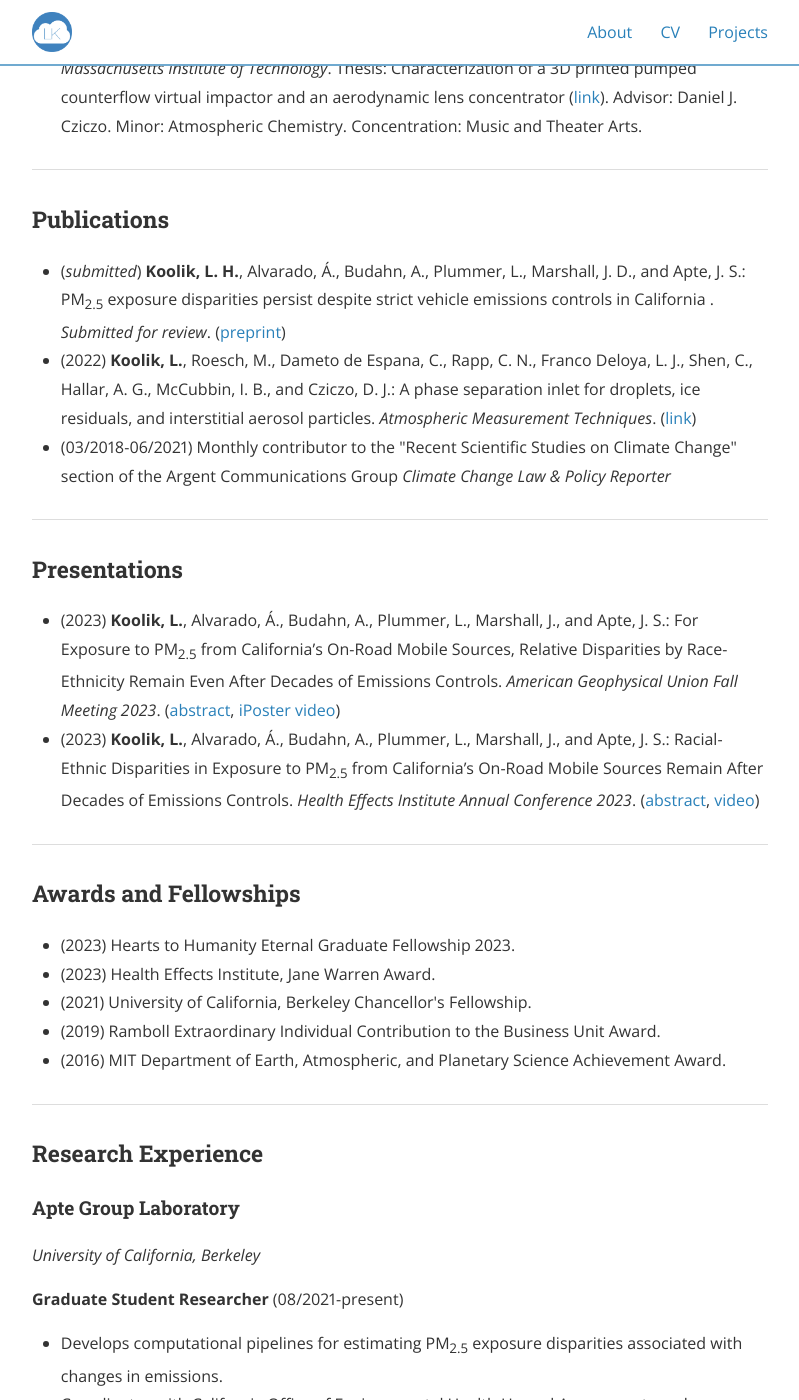
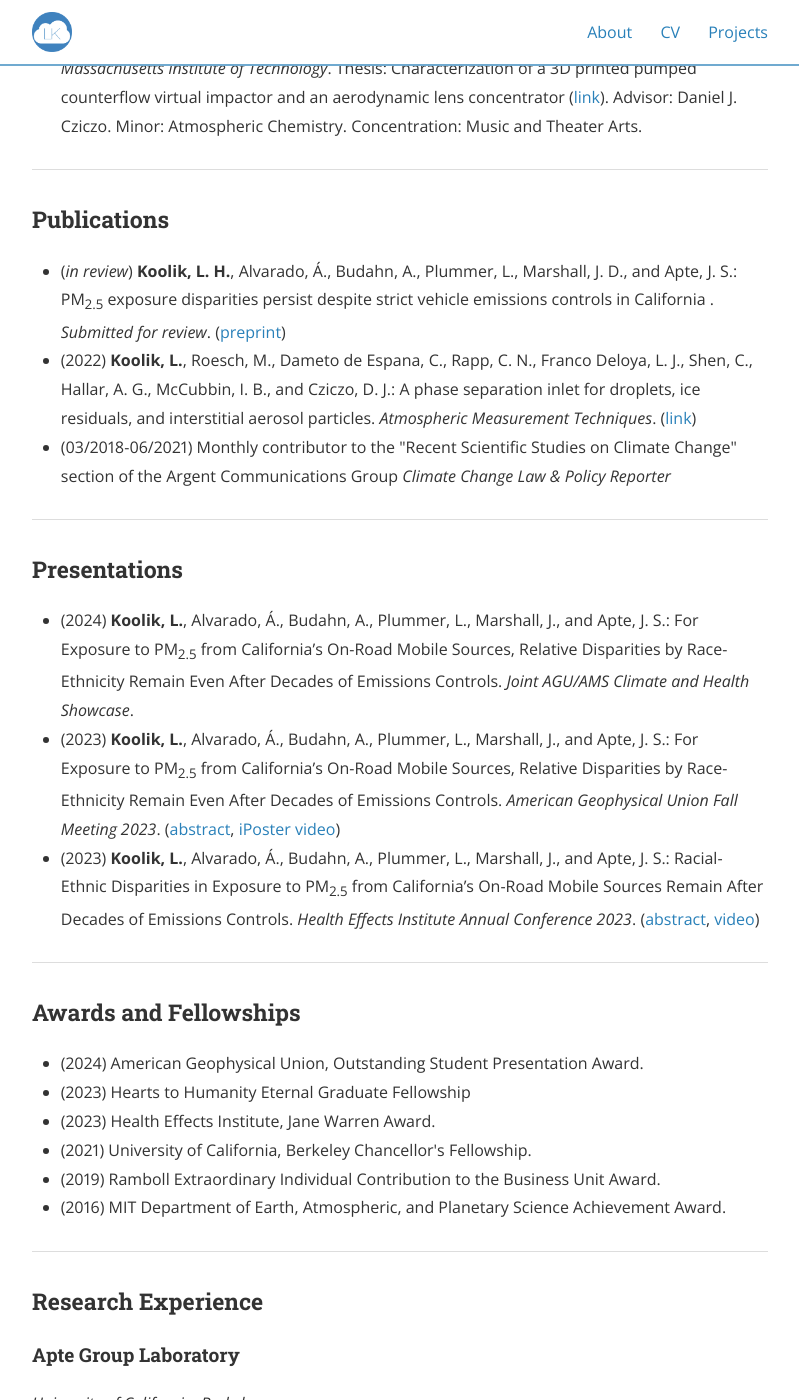
Before and after one commit to lkoolik/lkoolik.github.io, a Jekyll site: the page built from cv.md, in a window 1280 px wide and 1400 px high, scrolled down 509 px. Shown: the whole window, without its empty margins (240-1039 px from the left). Built offline with Jekyll 4.4.1, drawn with Linux system fonts in a browser that asks for light colours; nearby versions of some CDN libraries; some of the changed text lies outside the part shown.

Commit message:
Update cv.md

```diff
--- a/cv.md
+++ b/cv.md
@@ -20,7 +20,7 @@ main_nav: true
 
 <h3>Publications</h3>
 <ul>
-  <li>(<i>submitted</i>) <b>Koolik, L. H.</b>, Alvarado, Á., Budahn, A., Plummer, L., Marshall, J. D., and Apte, J. S.: PM<sub>2.5</sub> exposure disparities persist despite strict vehicle emissions controls in California
+  <li>(<i>in review</i>) <b>Koolik, L. H.</b>, Alvarado, Á., Budahn, A., Plummer, L., Marshall, J. D., and Apte, J. S.: PM<sub>2.5</sub> exposure disparities persist despite strict vehicle emissions controls in California
 . <i> Submitted for review</i>. (<a href="https://doi.org/10.26434/chemrxiv-2023-669ws">preprint</a>)</li>
   <li>(2022) <b>Koolik, L.</b>, Roesch, M., Dameto de Espana, C., Rapp, C. N., Franco Deloya, L. J., Shen, C., Hallar, A. G., McCubbin, I. B., and Cziczo, D. J.: A phase separation inlet for droplets, ice residuals, and interstitial aerosol particles. <i> Atmospheric Measurement Techniques</i>. (<a href="https://doi.org/10.5194/amt-15-3213-2022">link</a>)</li>
   <li>(03/2018-06/2021) Monthly contributor to the "Recent Scientific Studies on Climate Change" section of the Argent Communications Group <i>Climate Change Law & Policy Reporter</i></li>
@@ -30,6 +30,7 @@ main_nav: true
 
 <h3>Presentations</h3>
 <ul>
+  <li>(2024) <b>Koolik, L.</b>, Alvarado, Á., Budahn, A., Plummer, L., Marshall, J., and Apte, J. S.: For Exposure to PM<sub>2.5</sub> from California’s On-Road Mobile Sources, Relative Disparities by Race-Ethnicity Remain Even After Decades of Emissions Controls. <i> Joint AGU/AMS Climate and Health Showcase</i>. </li>
   <li>(2023) <b>Koolik, L.</b>, Alvarado, Á., Budahn, A., Plummer, L., Marshall, J., and Apte, J. S.: For Exposure to PM<sub>2.5</sub> from California’s On-Road Mobile Sources, Relative Disparities by Race-Ethnicity Remain Even After Decades of Emissions Controls. <i> American Geophysical Union Fall Meeting 2023</i>. (<a href="https://agu.confex.com/agu/fm23/meetingapp.cgi/Paper/1353220">abstract</a>, <a href="https://agu23.ipostersessions.com/Default.aspx?s=FF-09-E2-4C-26-D4-09-E3-C2-CE-6B-CC-C2-18-BF-D0">iPoster video</a>)</li>
   <li>(2023) <b>Koolik, L.</b>, Alvarado, Á., Budahn, A., Plummer, L., Marshall, J., and Apte, J. S.: Racial-Ethnic Disparities in Exposure to PM<sub>2.5</sub> from California’s On-Road Mobile Sources Remain After Decades of Emissions Controls. <i> Health Effects Institute Annual Conference 2023</i>. (<a href="https://www.healtheffects.org/system/files/koolik-abstract-ac2023.pdf">abstract</a>, <a href="https://www.youtube.com/live/o81og34HRfw?si=4AH7Bvb-w2o41OHT">video</a>)</li>
 </ul>
@@ -38,7 +39,8 @@ main_nav: true
 
 <h3>Awards and Fellowships</h3>
 <ul>
-  <li>(2023) Hearts to Humanity Eternal Graduate Fellowship 2023.</li>
+  <li>(2024) American Geophysical Union, Outstanding Student Presentation Award.</li>
+  <li>(2023) Hearts to Humanity Eternal Graduate Fellowship</li>
   <li>(2023) Health Effects Institute, Jane Warren Award.</li>
   <li>(2021) University of California, Berkeley Chancellor's Fellowship.</li>
   <li>(2019) Ramboll Extraordinary Individual Contribution to the Business Unit Award.</li>
@@ -89,6 +91,7 @@ main_nav: true
 <h3>Volunteering & Mentorship</h3>
 <h4>Undergraduate Research Supervision</h4>
 <ul>
+  <li>(04/2024-present) Amy Yao: <em>Updating and Maintaining the ECHO-AIR Model</em> </li>
   <li>(01/2023-present) Clara Rong: <em>Decomposing California's Agricultural Sector for Insights Towards Equitable Air Quality</em> (<a href="https://agu.confex.com/agu/fm23/meetingapp.cgi/Paper/1324285">abstract</a>, <a href="https://agu23.ipostersessions.com/?s=9B-D2-A7-D7-94-1B-81-68-0A-CA-BD-01-52-8E-76-C2">iPoster</a>) </li>
   <li>(09/2022-05/2023) Thomas Le: <em>Developing Pipelines for Estimating Stationary Source Exposures</em></li>
 </ul>
```
